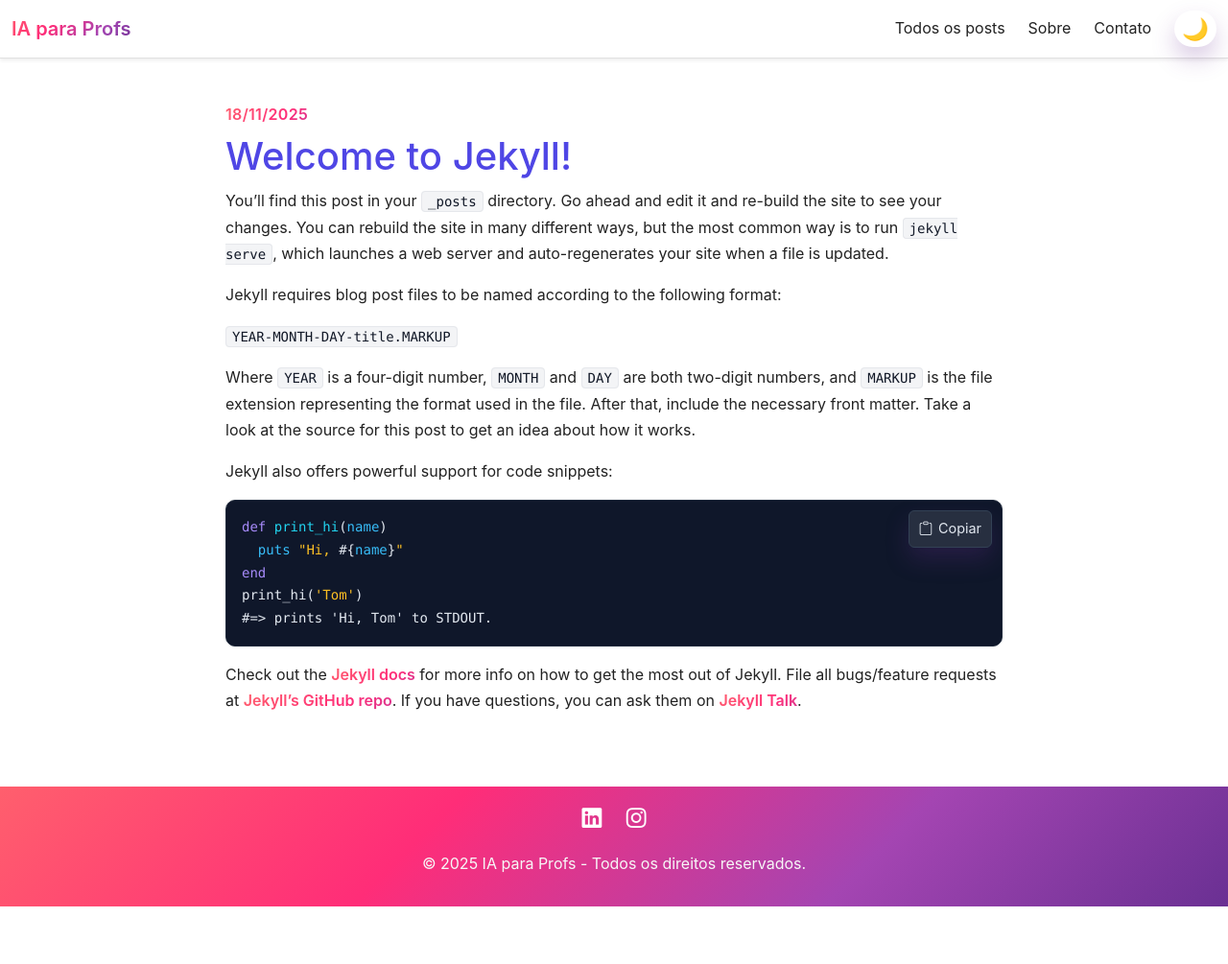
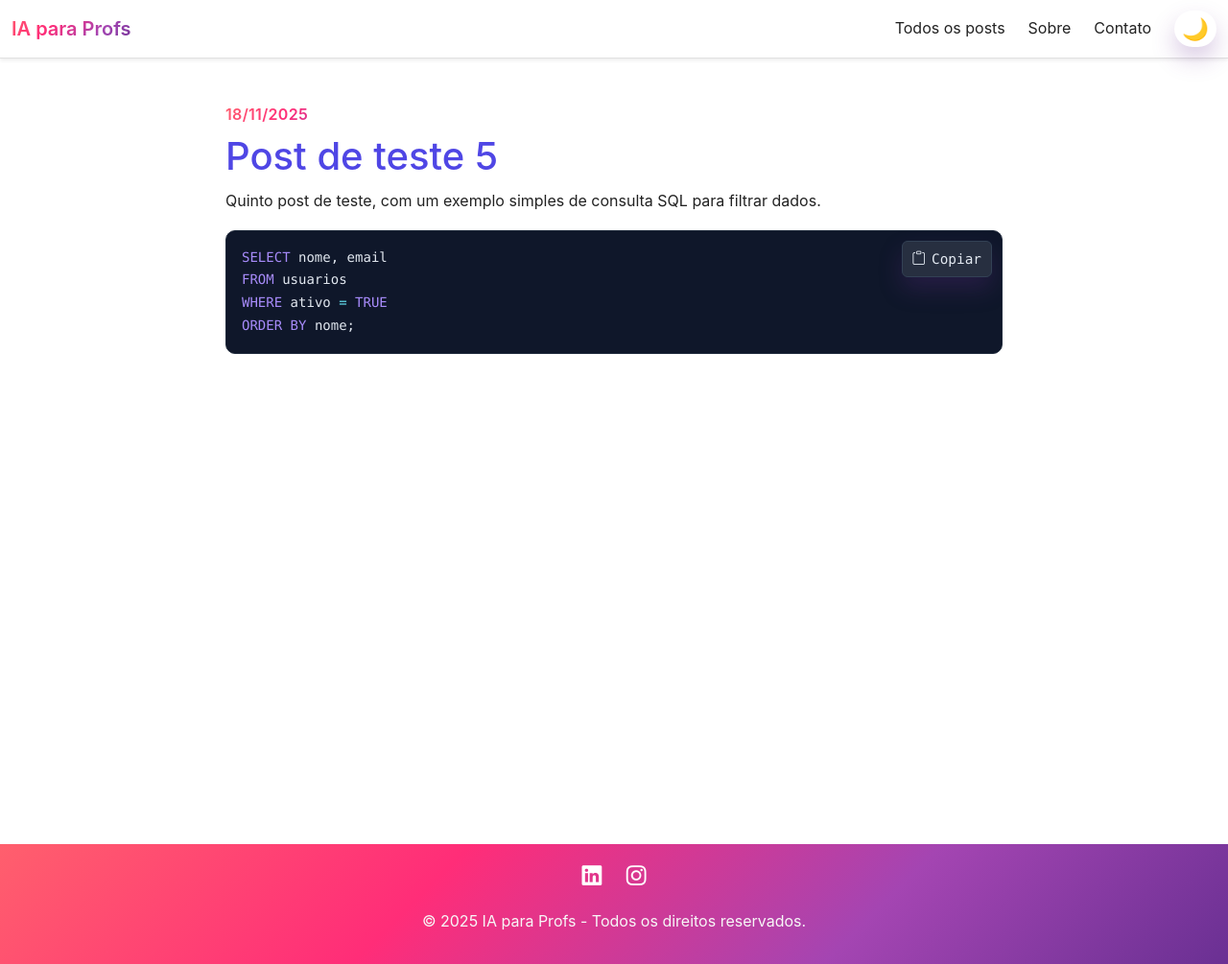
Before and after one commit to iaparaprofs/site, a Jekyll site: the page built from _posts/2025-11-18-welcome-to-jekyll.markdown, in a window 1280 px wide and 1005 px high. Shown: the whole window at 96% size. Built offline with Jekyll 4.4.1, drawn with Linux system fonts in a browser that asks for light colours.

Commit message:
Create test posts and tweak layout styling

````diff
--- a/_posts/2025-11-18-welcome-to-jekyll.markdown
+++ b/_posts/2025-11-18-welcome-to-jekyll.markdown
@@ -1,29 +1,15 @@
 ---
 layout: post
-title:  "Welcome to Jekyll!"
-date:   2025-11-18 17:12:31 +0000
-categories: jekyll update
+title: "Post de teste 5"
+date: 2025-11-18 13:00:00 -0300
+categories: teste
 ---
-You’ll find this post in your `_posts` directory. Go ahead and edit it and re-build the site to see your changes. You can rebuild the site in many different ways, but the most common way is to run `jekyll serve`, which launches a web server and auto-regenerates your site when a file is updated.
 
-Jekyll requires blog post files to be named according to the following format:
+Quinto post de teste, com um exemplo simples de consulta SQL para filtrar dados.
 
-`YEAR-MONTH-DAY-title.MARKUP`
-
-Where `YEAR` is a four-digit number, `MONTH` and `DAY` are both two-digit numbers, and `MARKUP` is the file extension representing the format used in the file. After that, include the necessary front matter. Take a look at the source for this post to get an idea about how it works.
-
-Jekyll also offers powerful support for code snippets:
-
-{% highlight ruby %}
-def print_hi(name)
-  puts "Hi, #{name}"
-end
-print_hi('Tom')
-#=> prints 'Hi, Tom' to STDOUT.
-{% endhighlight %}
-
-Check out the [Jekyll docs][jekyll-docs] for more info on how to get the most out of Jekyll. File all bugs/feature requests at [Jekyll’s GitHub repo][jekyll-gh]. If you have questions, you can ask them on [Jekyll Talk][jekyll-talk].
-
-[jekyll-docs]: https://jekyllrb.com/docs/home
-[jekyll-gh]:   https://github.com/jekyll/jekyll
-[jekyll-talk]: https://talk.jekyllrb.com/
+```sql
+SELECT nome, email
+FROM usuarios
+WHERE ativo = TRUE
+ORDER BY nome;
+```
--- a/assets/main.css
+++ b/assets/main.css
@@ -15,7 +15,7 @@ body {
   font-family: "Inter", Arial, sans-serif;
   max-width: 850px;
   margin: auto;
-  padding: 90px 20px 60px;
+  padding: 90px 20px 0;
   line-height: 1.7;
   color: var(--text);
   background: var(--bg);
@@ -28,6 +28,7 @@ body {
 main {
   flex: 1 0 auto;
   width: 100%;
+  padding-bottom: 120px;
 }
 
 /* ===== THEME COLORS ===== */
@@ -74,9 +75,9 @@ a:active {
 
 .navbar-nav .nav-link:hover,
 .navbar-nav .nav-link:focus {
-  color: transparent !important;
-  background-image: var(--brand-gradient);
-  -webkit-text-fill-color: transparent !important;
+  color: var(--text) !important;
+  background-image: none;
+  -webkit-text-fill-color: var(--text) !important;
 }
 
 /* ===== HEADER ===== */
@@ -107,7 +108,19 @@ a:active {
 
 .navbar-nav .nav-link:hover,
 .navbar-nav .nav-link:focus {
-  color: var(--link) !important;
+  color: var(--text) !important;
+}
+
+.site-header a,
+.site-header a:visited {
+  transition: none;
+}
+
+.site-header a:hover,
+.site-header a:focus {
+  background-position: 0 0;
+  color: inherit;
+  -webkit-text-fill-color: inherit;
 }
 
 .navbar-toggler {
@@ -261,6 +274,10 @@ footer {
   margin-right: calc(50% - 50vw);
   margin-top: auto;
   flex-shrink: 0;
+  position: fixed;
+  bottom: 0;
+  left: 0;
+  right: 0;
 }
 
 footer .social-icons {
````
Also changed, not shown: _posts/2025-01-05-primeiros-passos-com-ia.md (+9 -8 lines), _posts/2025-02-12-rubricas-com-ia.md (+12 -8 lines), _posts/2025-03-01-modelos-de-roteiro.md (+9 -10 lines), _posts/2025-04-10-teste-codigo.md (+11 -18 lines).
